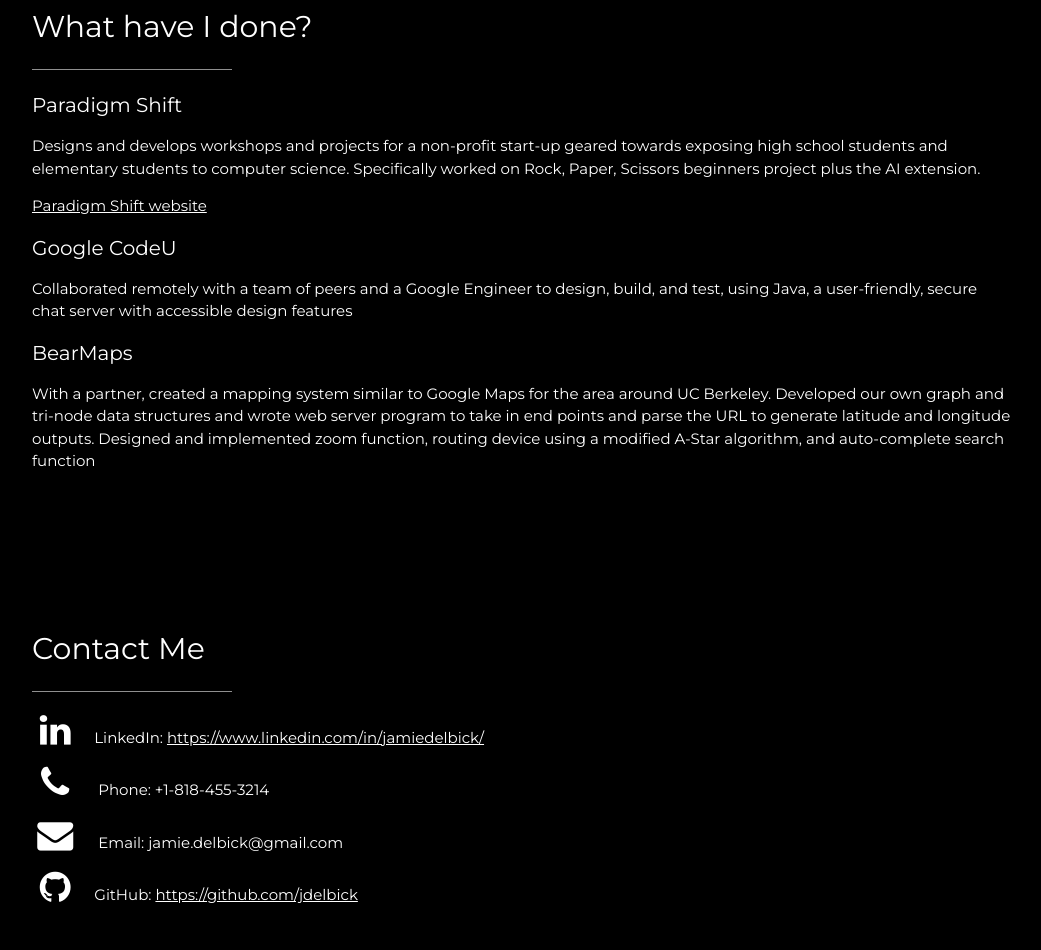
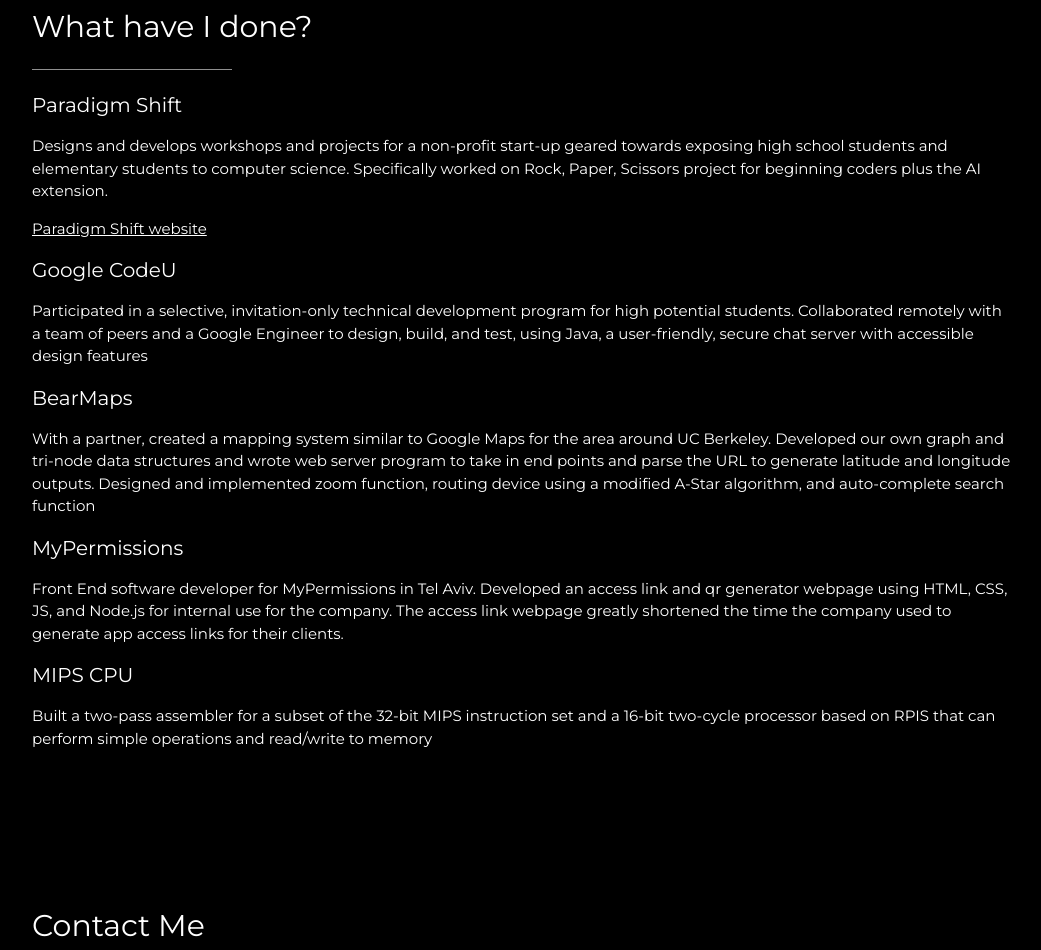
Before and after one commit to jdelbick/jdelbick.github.io, a plain HTML site: page index.html in a window 1280 px wide. Shown: the part 880-1830 px from the top of the page, without its empty margins (142-1183 px from the left). Drawn offline with Linux system fonts and the light colour scheme.

Commit message:
Added more projects

```diff
--- a/index.html
+++ b/index.html
@@ -66,12 +66,17 @@ header {
     <h2>What have I done?</h2>
     <hr style="width:200px" class="opacity">
     <h4>Paradigm Shift</h4>
-      <p>Designs and develops workshops and projects for a non-profit start-up geared towards exposing high school students and elementary students to computer science. Specifically worked on Rock, Paper, Scissors beginners project plus the AI extension.</p>
+      <p>Designs and develops workshops and projects for a non-profit start-up geared towards exposing high school students and elementary students to computer science. Specifically worked on Rock, Paper, Scissors project for beginning coders plus the AI extension.</p>
       <p><a href="www.ParadigmShiftCS.org">Paradigm Shift website</a></p>
     <h4>Google CodeU</h4>
-      <p>Collaborated remotely with a team of peers and a Google Engineer to design, build, and test, using Java, a user-friendly, secure chat server with accessible design features</p>
+      <p>Participated in a selective, invitation-only technical development program for high potential students. Collaborated remotely with a team of peers and a Google Engineer to design, build, and test, using Java, a user-friendly, secure chat server with accessible design features</p>
     <h4>BearMaps</h4>
       <p>With a partner, created a mapping system similar to Google Maps for the area around UC Berkeley. Developed our own graph and tri-node data structures and wrote web server program to take in end points and parse the URL to generate latitude and longitude outputs. Designed and implemented zoom function, routing device using a modified A-Star algorithm, and auto-complete search function </p>
+    <h4>MyPermissions</h4>
+      <p>Front End software developer for MyPermissions in Tel Aviv. Developed an access link and qr generator webpage using HTML, CSS, JS, and Node.js for internal use for the company. The access link webpage greatly shortened the time the company used to generate app access links for their clients.</p>
+    <h4>MIPS CPU</h4>
+      <p>Built a two-pass assembler for a subset of the 32-bit MIPS instruction set and a 16-bit two-cycle processor based on RPIS that can perform simple operations and read/write to memory</p>
+
   </div>
 
   <div class="padding-64 content" style="margin-left: 150px" id="contact">
```
